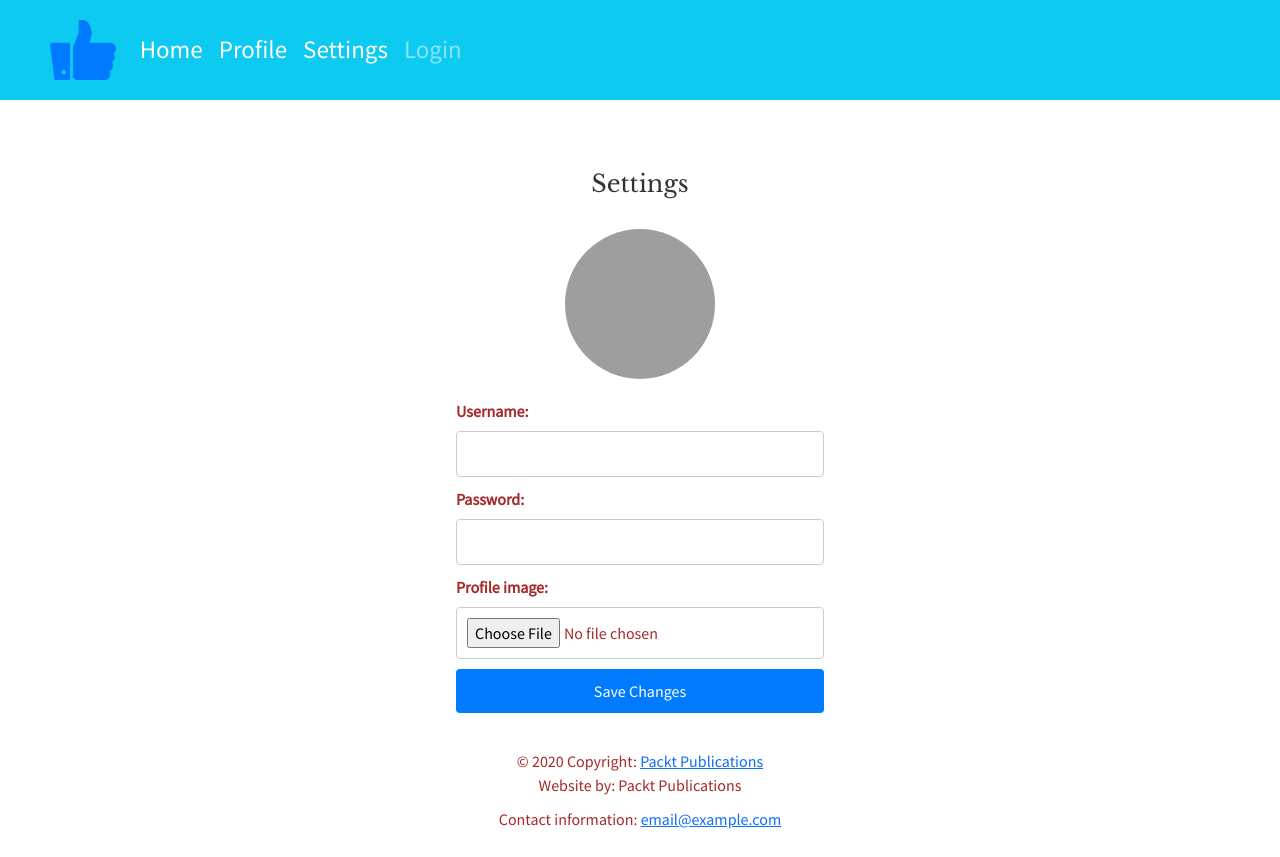
After one commit to nuurlybekuly/final, a Django app: page /settings/ in a window 1280 px wide. The commit adds this page. Run offline with Django 3.2, Linux system fonts and the light colour scheme; some libraries are stand-ins or nearby versions; grey boxes are pictures that could not be loaded.

Commit message:
updated koi

```diff
--- a/reviews/forms.py
+++ b/reviews/forms.py
@@ -29,3 +29,15 @@ class PostMediaForm(forms.ModelForm):
     class Meta:
         model = Post
         fields = ["cover"]
+
+
+class SettingsForm(forms.Form):
+    username = forms.CharField(max_length=150)
+    password = forms.CharField(widget=forms.PasswordInput)
+    profile_image = forms.ImageField()
+    # Add more fields as needed
+
+class PostForm(forms.ModelForm):
+    class Meta:
+        model = Post
+        fields = ['title', 'text', 'cover']
--- /dev/null
+++ b/reviews/templates/reviews/settings.html
@@ -0,0 +1,79 @@
+{% extends 'base.html' %}
+{% load static %}
+{% block styles %}
+  <style>
+    .container {
+      margin-top: 50px;
+    }
+
+    h1 {
+      text-align: center;
+      margin-bottom: 30px;
+    }
+
+    .profile-image {
+      display: block;
+      width: 150px;
+      height: 150px;
+      border-radius: 50%;
+      object-fit: cover;
+      margin: 0 auto;
+      margin-bottom: 20px;
+    }
+
+    form {
+      max-width: 400px;
+      margin: 0 auto;
+    }
+
+    .form-group {
+      margin-bottom: 20px;
+    }
+
+    label {
+      font-weight: bold;
+    }
+
+    input[type="text"],
+    input[type="password"],
+    input[type="file"] {
+      width: 100%;
+      padding: 10px;
+      border: 1px solid #ccc;
+      border-radius: 4px;
+    }
+
+    button[type="submit"] {
+      display: block;
+      width: 100%;
+      padding: 10px;
+      background-color: #007bff;
+      color: #fff;
+      border: none;
+      border-radius: 4px;
+      cursor: pointer;
+    }
+  </style>
+{% endblock %}
+
+{% block content %}
+<div class="container">
+  <div class="row justify-content-center">
+    <div class="col-lg-6">
+      <h1>Settings</h1>
+
+          {% if user.customuser.profile_image %}
+            <img src="{{ user.customuser.profile_image.url }}" alt="Profile Image" class="profile-image">
+          {% else %}
+            <img src="{% static 'default_avatar.png' %}" alt="Default Profile Image" class="profile-image">
+          {% endif %}
+
+      <form method="post" enctype="multipart/form-data">
+        {% csrf_token %}
+        {{ form.as_p }}
+        <button type="submit">Save Changes</button>
+      </form>
+    </div>
+  </div>
+</div>
+{% endblock %}
--- a/reviews/urls.py
+++ b/reviews/urls.py
@@ -4,6 +4,7 @@ from . import views
 urlpatterns = [
     path('', views.post_list, name='post_list'),
     path('create-post/', views.create_post, name='create_post'),
+    path('settings/', views.settings_view, name='settings'),
     path('posts/signing/', views.signing, name='signing'),
     path('signup/success/', views.signup_success, name='signup_success'),
     path('accounts/profile/', views.profile_view),
--- a/reviews/views.py
+++ b/reviews/views.py
@@ -7,12 +7,14 @@ from django.core.files.images import ImageFile
 from django.shortcuts import render, get_object_or_404, redirect
 from django.utils import timezone
 
-from .forms import SearchForm, CommentForm, PostMediaForm
+from .forms import SearchForm, CommentForm, PostMediaForm, SettingsForm, PostForm
 
 from .models import Post, Comment, Tag, CustomUser
 from .utils import average_rating
 from django.contrib.auth.models import User
 from django.core.exceptions import ObjectDoesNotExist
+from django.contrib.auth import get_user_model
+
 
 def get_user_by_username(username):
     try:
@@ -23,6 +25,20 @@ def get_user_by_username(username):
 
 def index(request):
     return render(request, "base.html")
+
+def settings_view(request):
+    form = SettingsForm()
+
+    if request.method == 'POST':
+        form = SettingsForm(request.POST, request.FILES)
+        if form.is_valid():
+            # Process form data and update user's information
+            # Example: Update the user's username
+            request.user.username = form.cleaned_data['username']
+            request.user.save()
+            return redirect('settings')
+
+    return render(request, 'reviews/settings.html', {'form': form})
 
 def post_list(request):
     posts = Post.objects.all()
@@ -46,13 +62,21 @@ def profile_view(request):
     else:
         return render(request, 'reviews/before_logged_on.html')
 
+
 def signing(request):
     if request.method == 'POST':
         username = request.POST['username']
         email = request.POST['email']
         password = request.POST['password']
-        User.objects.create_superuser(username=username, email=email, password=password)
-        return redirect('signup_success')  # Redirect to a success page after creating the superuser
+
+        # Create the superuser
+        User = get_user_model()
+        user = User.objects.create_superuser(username=username, email=email, password=password)
+
+        # Create the associated CustomUser
+        custom_user = CustomUser.objects.create(user=user)
+
+        return redirect('signup_success')  # Redirect to a success page after creating the superuser and CustomUser
     return render(request, 'reviews/signup.html')
 
 def signup_success(request):
@@ -60,17 +84,22 @@ def signup_success(request):
 
 def create_post(request):
     if request.method == 'POST':
-        form = PostMediaForm(request.POST, request.FILES)
+        form = PostForm(request.POST, request.FILES)
         if form.is_valid():
             post = form.save(commit=False)
-            post.creator = request.user.customuser  # Assign the current user as the post creator
-            post.publication_date = timezone.now()  # Set the publication date to the current local time
+            post.creator = request.user  # Assign the User instance to the creator field
+            post.publication_date = timezone.now()
             post.numOfLikes = 0
+
+            # Automatically set the publisher as the superuser
+            if request.user.is_superuser:
+                post.publisher = CustomUser.objects.get(user=request.user)
+
             post.save()
-            form.save_m2m()  # Save many-to-many fields
-            return redirect('reviews/after_log_profile.html')  # Replace 'profile' with the actual URL name for the user's profile page
+            form.save_m2m()
+            return redirect('profile')
     else:
-        form = PostMediaForm()
+        form = PostForm()
 
     return render(request, 'reviews/add_posts.html', {'form': form})
 def post_detail(request, pk):
--- a/templates/base.html
+++ b/templates/base.html
@@ -32,7 +32,7 @@
                 <a class="nav-link" href="/posts/profile_bef/">Profile <span class="sr-only">(current)</span></a>
               </li>
                 <li class="nav-item active">
-                <a class="nav-link" href="/posts/">Settings <span class="sr-only">(current)</span></a>
+                <a class="nav-link" href="/settings/">Settings <span class="sr-only">(current)</span></a>
               </li>
               <li class="nav-item">
                 {% if user.is_authenticated %}
@@ -73,5 +73,7 @@
   </footer>
   <!-- Copyright -->
   <script src="{% static 'js/bootstrap.min.js' %}"></script>
+  {% block scripts %}
+  {% endblock %}
   </body>
 </html>
```
Also changed, not shown: reviews/models.py (+10 -4 lines), reviews/templates/reviews/add_posts.html (+7 -11 lines), reviews/templates/reviews/post_list.html (+49 -19 lines), db.sqlite3.
